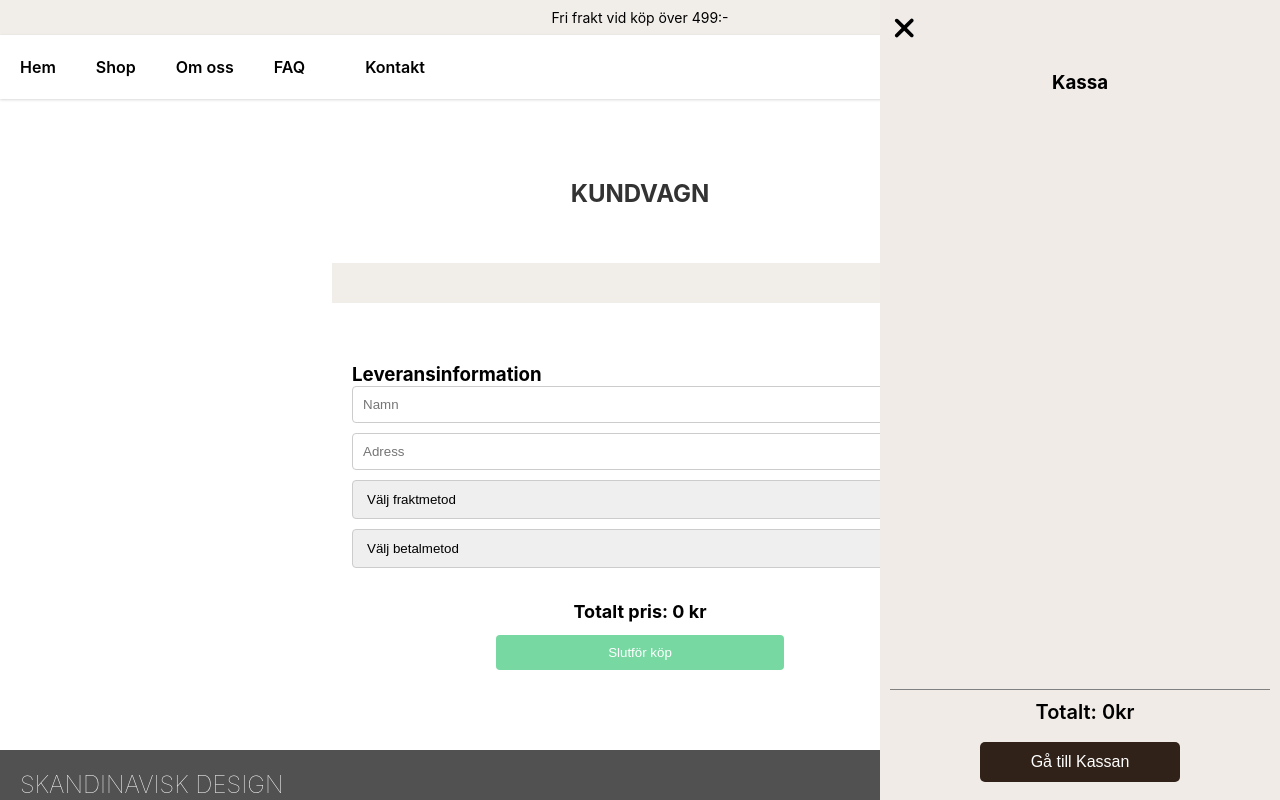
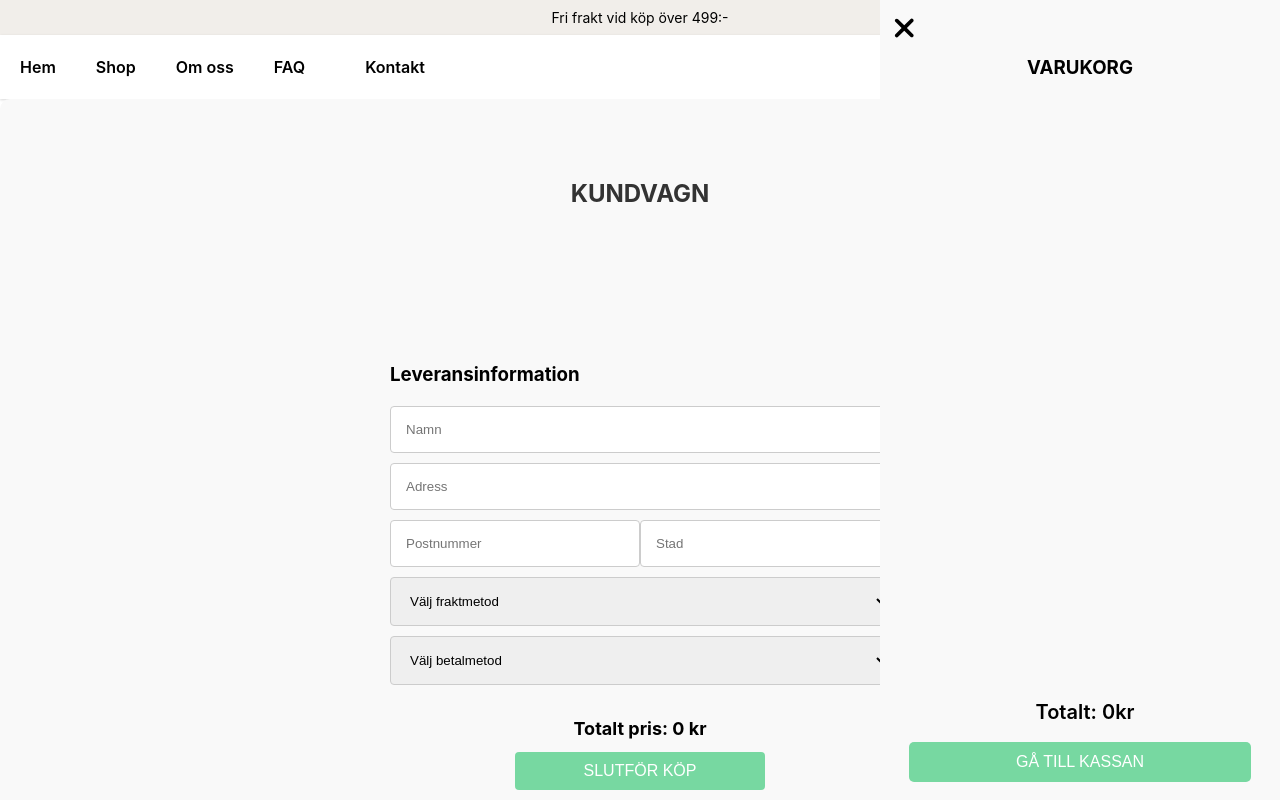
Before and after one commit to idadanielsson/Mywebshop, a React (Create React App) app in the folder client/my-app/: page /checkout in a window 1280 px wide. Both pictures are taken after a click on the element 1254 px from the left and 67 px from the top of the page. Shown: the top 800 px of the page. Built offline with nearby package versions, Linux system fonts and the light colour scheme.

Commit message:
product variant images fix

```diff
--- a/client/my-app/src/components/checkout/Checkout.scss
+++ b/client/my-app/src/components/checkout/Checkout.scss
@@ -1,11 +1,12 @@
 .checkout {
-	width: 90%;
+	width: 100%;
 	border-radius: 10px;
-	margin: 80px 0;
+	padding: 80px 0;
 	display: flex;
 	flex-direction: column;
 	justify-content: center;
 	align-items: center;
+	background-color: #f9f9f9;
 
 	&__title {
 		margin-bottom: 15px;
@@ -14,35 +15,48 @@
 	}
 
 	&__list {
-		width: 50%;
+		width: 100%;
 		list-style: none;
 		padding: 20px;
-		background-color: rgb(241, 238, 234);
+		background-color: #f9f9f9;
 		margin: 40px 0;
+		display: flex;
+		flex-direction: column;
+		justify-content: center;
+		align-items: center;
+	}
+
+	&__img {
+		width: 10%;
+
+		img {
+			width: 100%;
+		}
 	}
 
 	&__item {
 		display: flex;
 		justify-content: space-between;
 		align-items: center;
-		margin-bottom: 10px;
 		padding: 10px;
 		border-radius: 5px;
 		border-bottom: 0.5px solid lightgrey;
+		width: 60%;
+		background-color: white;
 	}
 	&__form {
-		width: 50%;
+		width: 500px;
 		display: flex;
 		flex-direction: column;
 		margin-top: 20px;
 
-		&__title {
-			margin-bottom: 10px;
+		h3 {
+			margin-bottom: 20px;
 		}
 
 		input,
 		select {
-			padding: 10px;
+			padding: 15px;
 			margin-bottom: 10px;
 			border: 1px solid #ccc;
 			border-radius: 4px;
@@ -60,6 +74,14 @@
 	}
 }
 
+.form__city {
+	display: flex;
+
+	input {
+		width: 100%;
+	}
+}
+
 .item {
 	&__minus,
 	&__plus {
@@ -69,6 +91,7 @@
 		color: black;
 		border-radius: 50%;
 		font-size: 16px;
+		background-color: transparent;
 	}
 
 	&__name {
@@ -77,6 +100,7 @@
 
 	&__price {
 		font-style: italic;
+		font-size: 14px;
 	}
 }
 
@@ -99,5 +123,7 @@
 		border: none;
 		border-radius: 4px;
 		cursor: pointer;
+		text-transform: uppercase;
+		font-size: 16px;
 	}
 }
--- a/client/my-app/src/components/checkout/Checkout.tsx
+++ b/client/my-app/src/components/checkout/Checkout.tsx
@@ -12,7 +12,6 @@ export const Checkout = () => {
 
 	const handleFormSubmit = (event: React.FormEvent<HTMLFormElement>) => {
 		event.preventDefault();
-		// Här hanterar du formulärdata
 	};
 
 	return (
@@ -21,6 +20,9 @@ export const Checkout = () => {
 			<ul className='checkout__list'>
 				{cart.map((item, index) => (
 					<li className='checkout__item' key={index}>
+						<div className='checkout__img'>
+							<img src={item.product.urls[0]} alt='' />
+						</div>
 						<span className='item__name'>{item.product.name}</span>
 						<span className='item__price'>{item.price}:-</span>
 						<div className='item__controls'>
@@ -52,6 +54,20 @@ export const Checkout = () => {
 					placeholder='Adress'
 					required
 				/>
+				<div className='form__city'>
+					<input
+						className='form__input'
+						type='text'
+						placeholder='Postnummer'
+						required
+					/>
+					<input
+						className='form__input'
+						type='text'
+						placeholder='Stad'
+						required
+					/>
+				</div>
 				<select className='form__select' required>
 					<option value=''>Välj fraktmetod</option>
 					<option value='standard'>Standardfrakt</option>
--- a/client/my-app/src/components/header/cart/Cart.scss
+++ b/client/my-app/src/components/header/cart/Cart.scss
@@ -55,13 +55,14 @@
 		justify-content: space-between;
 		align-items: center;
 		padding-bottom: 10px;
+		border-bottom: 0.5px solid gray;
 
 		p {
 			font-size: 14px;
 		}
 	}
 	&__imgcontainer {
-		width: 50px;
+		width: 60px;
 		img {
 			width: 100%;
 			height: 100%;
@@ -73,8 +74,8 @@
 	&__buttons {
 		border-radius: 50%;
 		border: none;
-		background-color: #4a524000;
-		color: #4a5240;
+		background-color: transparent;
+		color: black;
 		padding: 4px 12px;
 		font-size: 30px;
 		font-weight: 900;
@@ -84,7 +85,6 @@
 	&__checkoutcontainer {
 		display: flex;
 		flex-direction: column;
-		border-top: 1px solid grey;
 		justify-content: end;
 		height: 100px;
 		align-items: center;
@@ -104,13 +104,14 @@
 	&__checkoutbutton {
 		border: none;
 		border-radius: 5px;
-		width: 200px;
+		width: 90%;
 		height: 40px;
-		background-color: #302219;
+		background-color: rgb(119, 216, 161);
 		color: white;
 		font-size: 16px;
 		font-weight: lighter;
 		cursor: pointer;
+		text-transform: uppercase;
 	}
 	&__closebutton {
 		cursor: pointer;
@@ -131,9 +132,7 @@
 	&__info {
 		display: flex;
 		justify-content: space-around;
-		padding: 15px;
 		position: relative;
-		height: 25px;
 		&__product {
 			position: absolute;
 			left: 140px;
@@ -146,6 +145,10 @@
 			position: absolute;
 			right: 85px;
 		}
+
+		h3 {
+			text-transform: uppercase;
+		}
 	}
 }
 .cartbigwrapperactive {
@@ -154,7 +157,7 @@
 	top: 0;
 	height: 100vh;
 	width: 400px;
-	background-color: rgb(240, 235, 230);
+	background-color: #f9f9f9;
 	transform: translateX(0%);
 	transition: transform 0.4s;
 	z-index: 10;
--- a/client/my-app/src/components/header/cart/CartBig.tsx
+++ b/client/my-app/src/components/header/cart/CartBig.tsx
@@ -34,7 +34,7 @@ export const CartBig = (props: ICartBigProps) => {
 				className='cartbigwrapper__shopcard'
 			>
 				<div className='cartbigwrapper__imgcontainer'>
-					<img src={p.product.img} alt='' />
+					<img src={p.product.urls[0]} alt='' />
 				</div>
 				<p className='cartbigwrapper__productnamewrapper'>{p.product.name}</p>
 				<p>{p.price}</p>
@@ -74,7 +74,7 @@ export const CartBig = (props: ICartBigProps) => {
 				/>
 			</div>
 			<div className='cartbigwrapper__info'>
-				<h3>Kassa</h3>
+				<h3>Varukorg</h3>
 			</div>
 			<div className='cartbigwrapper__shopcontainer'>{html}</div>
 			<div className='cartbigwrapper__checkoutcontainer'>
--- a/client/my-app/src/components/home/contact/Contact.scss
+++ b/client/my-app/src/components/home/contact/Contact.scss
@@ -8,6 +8,7 @@
 	margin: auto;
 	padding: 20px;
 	border-radius: 8px;
+	background-color: #f9f9f9;
 
 	p {
 		padding: 20px;
@@ -40,9 +41,8 @@
 	&__select {
 		width: 100%;
 		padding: 12px 0;
-		background-color: #fbfbfb;
-		box-shadow: rgba(50, 50, 93, 0.25) 0px 2px 5px -1px,
-			rgba(0, 0, 0, 0.3) 0px 1px 3px -1px;
+		background-color: white;
+		box-shadow: rgba(0, 0, 0, 0.16) 0px 1px 4px;
 		border-radius: 4px;
 		border: none;
 
@@ -57,9 +57,7 @@
 		background-color: white;
 		cursor: pointer;
 		padding: 10px;
-		background-color: #fbfbfb;
-		box-shadow: rgba(50, 50, 93, 0.25) 0px 2px 5px -1px,
-			rgba(0, 0, 0, 0.3) 0px 1px 3px -1px;
+		box-shadow: rgba(0, 0, 0, 0.16) 0px 1px 4px;
 	}
 
 	&__textarea {
--- a/client/my-app/src/components/home/faq/Faq.scss
+++ b/client/my-app/src/components/home/faq/Faq.scss
@@ -3,7 +3,7 @@
 	height: 90vh;
 	display: flex;
 	flex-direction: column;
-
+	background-color: #f9f9f9;
 	align-items: center;
 	&__item {
 		margin-bottom: 10px;
@@ -12,7 +12,7 @@
 
 	&__question {
 		width: 100%;
-		background: none;
+		background: white;
 		border: 1px solid #ddd;
 		padding: 15px;
 		text-align: left;
@@ -27,7 +27,7 @@
 
 	&__answer {
 		padding: 15px;
-		background-color: #f9f9f9;
+		background-color: white;
 		border: 1px solid #ddd;
 		border-top: none;
 	}
```
Also changed, not shown: 1 other file (tests, documents, lock files or other folders).
